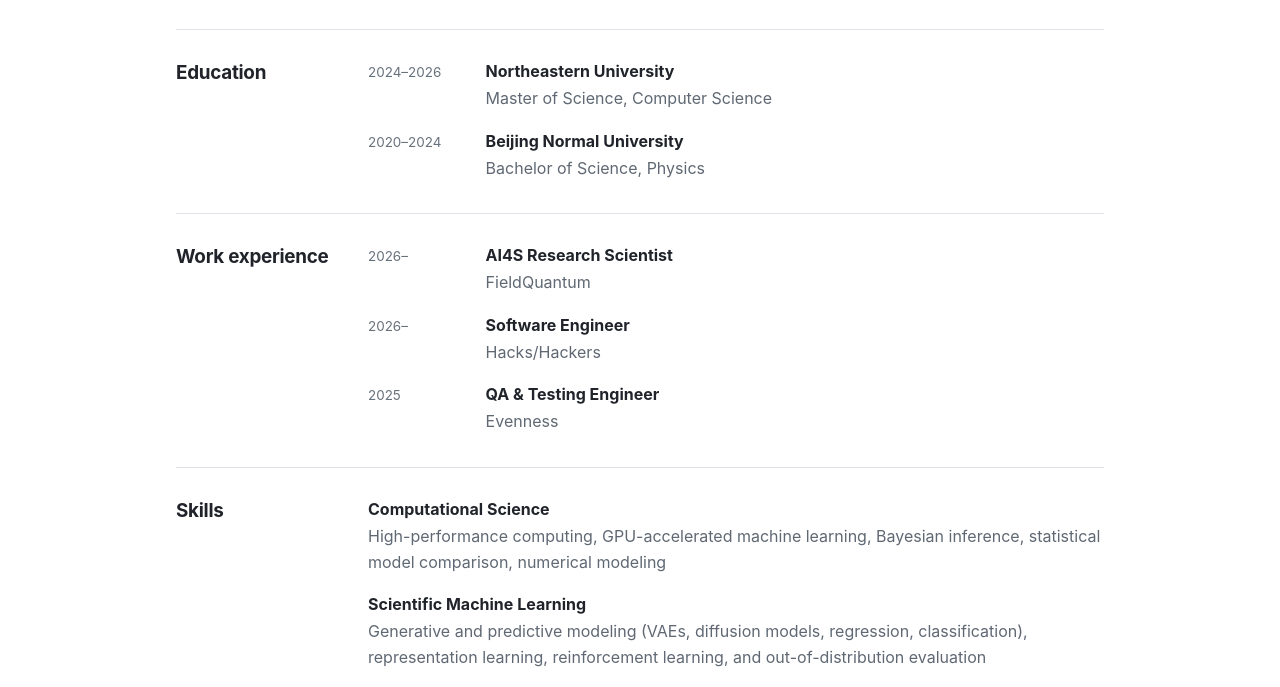
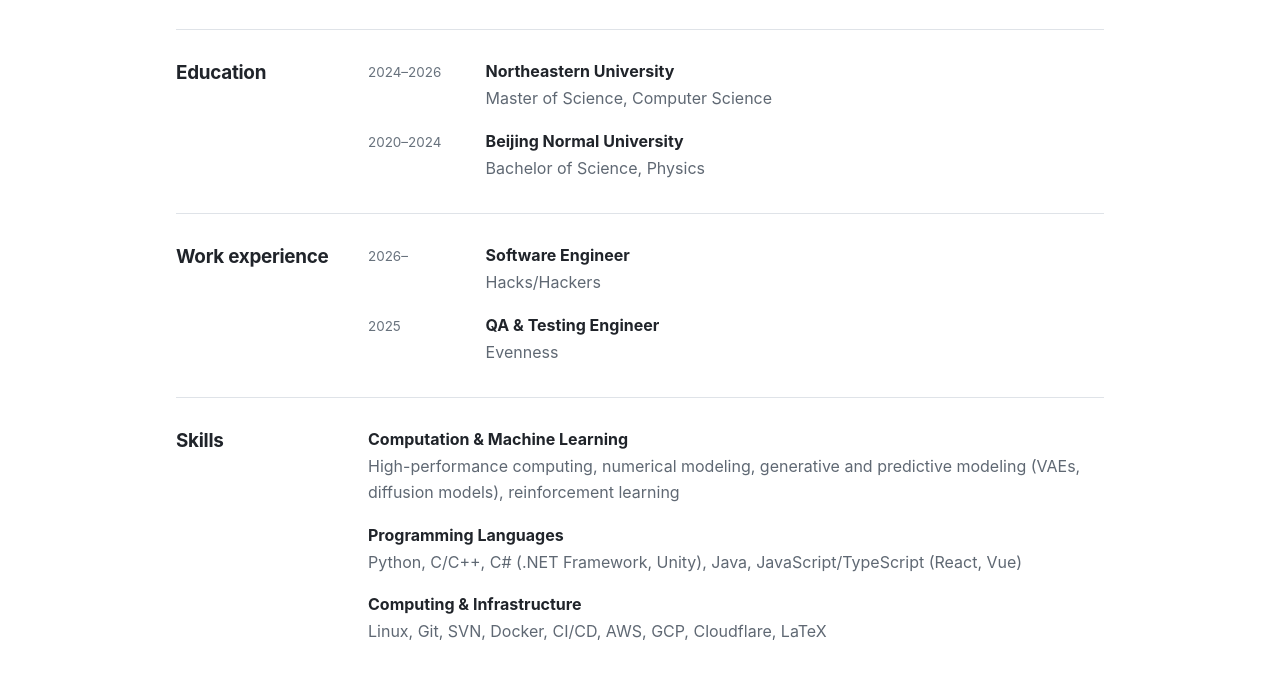
Before and after one commit to QZGao/QZGao.github.io, an Astro site: page /cv in a window 1280 px wide. Shown: the part 235-922 px from the top of the page. Built offline with nearby package versions, Linux system fonts and the light colour scheme; Astro itself is replaced by a stand-in of ours.

Commit message:
content: simplify skill tree

```diff
--- a/src/pages/cv.astro
+++ b/src/pages/cv.astro
@@ -28,7 +28,7 @@ const education = ([
 ] satisfies CvEntry[]).sort(byOrder);
 
 const experience = ([
-  { order: 1, year: '2026–', title: 'AI4S Research Scientist', detail: 'FieldQuantum' },
+ // { order: 1, year: '2026–', title: 'AI4S Research Scientist', detail: 'FieldQuantum' },
   { order: 2, year: '2026–', title: 'Software Engineer', detail: 'Hacks/Hackers' },
   { order: 3, year: '2025', title: 'QA & Testing Engineer', detail: 'Evenness' },
 ] satisfies CvEntry[]).sort(byOrder);
@@ -79,24 +79,18 @@ const experience = ([
       <h2 id="skills-heading">Skills</h2>
       <div class="skill-list">
         <div class="skill-group">
-          <h3>Computational Science</h3>
+          <h3>Computation & Machine Learning</h3>
           <p>
-            High-performance computing, GPU-accelerated machine learning,
-            Bayesian inference, statistical model comparison, numerical modeling
-          </p>
-        </div>
-
-        <div class="skill-group">
-          <h3>Scientific Machine Learning</h3>
-          <p>
-            Generative and predictive modeling (VAEs, diffusion models, regression, classification), representation learning, reinforcement learning, and out-of-distribution evaluation
+            High-performance computing,
+            numerical modeling,
+            generative and predictive modeling (VAEs, diffusion models), reinforcement learning
           </p>
         </div>
 
         <div class="skill-group">
           <h3>Programming Languages</h3>
           <p>
-            Python (PyTorch, NumPy, SciPy, pandas, pymatgen),
+            Python,
             C/C++, C# (.NET Framework, Unity), Java, JavaScript/TypeScript (React, Vue)
           </p>
         </div>
@@ -104,7 +98,7 @@ const experience = ([
         <div class="skill-group">
           <h3>Computing &amp; Infrastructure</h3>
           <p>
-            Linux, Git, SVN, Docker, CI/CD (GitHub Actions, GitLab CI), AWS, GCP, Cloudflare, LaTeX
+            Linux, Git, SVN, Docker, CI/CD, AWS, GCP, Cloudflare, LaTeX
           </p>
         </div>
       </div>
```
